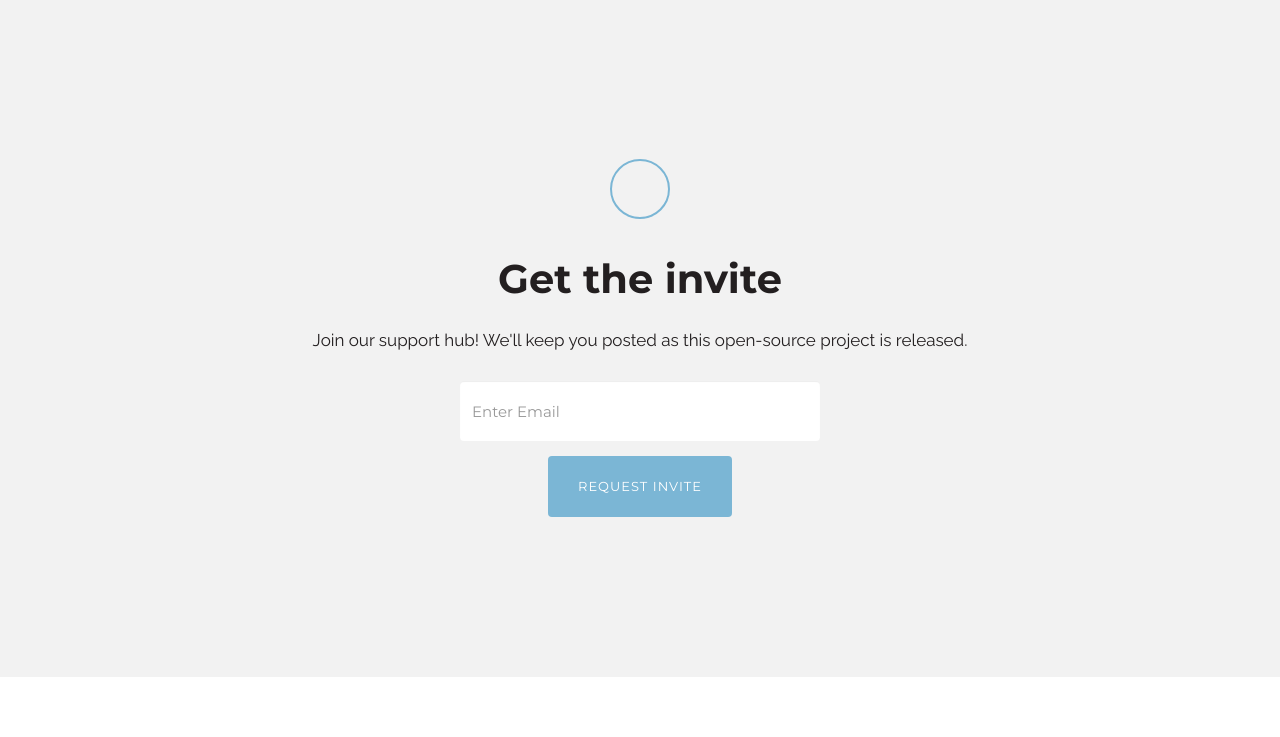
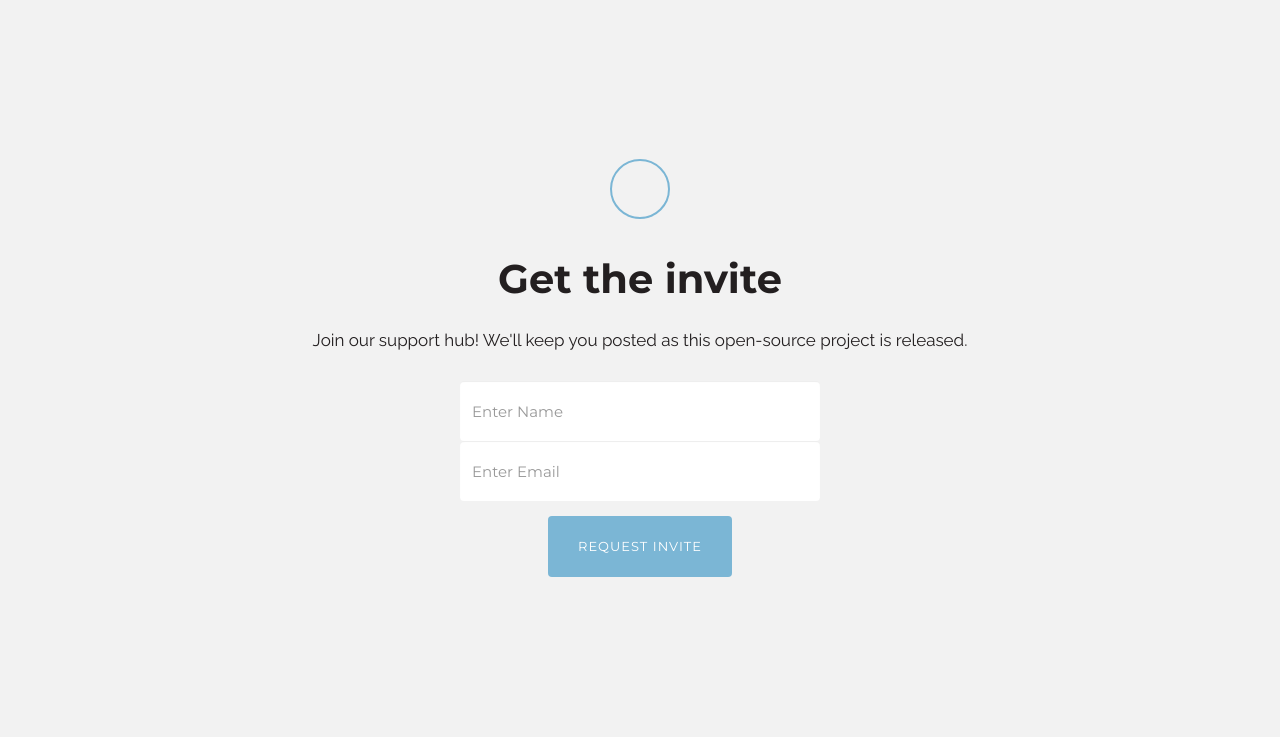
Before and after one commit to seemajune/sochasite, a Node server app: page / in a window 1280 px wide. Shown: the part 801-1538 px from the top of the page. Before the commit the page ends 1478 px from the top, so only its background shows below. Run offline with Node 20, Linux system fonts and the light colour scheme; data that the repository does not hold is empty; some libraries are stand-ins or nearby versions; some web fonts are replaced.

Commit message:
added design and post func to new design

```diff
--- a/public/javascripts/global.js
+++ b/public/javascripts/global.js
@@ -49,15 +49,15 @@ function addUser(e) { // Add User Info
 
   var errorCount = 0; // super basic error handling
 
-    $('#addUser input').each(function(index, val) {
+    $('input').each(function(index, val) {
         if($(this).val() === '') { errorCount++; } // if user didnt put in their name or email, increment errorCount
     });
 
     if(errorCount === 0) { // Check and make sure errorCount's still at zero
 
         var newUser = { // If it is, compile all user info into one object
-            'username': $('#addUser fieldset input#inputUserName').val(),
-            'email': $('#addUser fieldset input#inputUserEmail').val()
+            'username': $('#inputUserName').val(),
+            'email': $('#inputUserEmail').val()
         }
 
         $.ajax({ // Use AJAX to post the object to our adduser service
@@ -71,7 +71,8 @@ function addUser(e) { // Add User Info
               // ADD SUCCESS MODAL HERE
               $('#addUser fieldset input').val(''); // Clear the form inputs
 
-              populateTable();  // Update the table
+              populateTable();  // Update the table if user (seema is logged in)
+              // if not, success modal
             }
             else {
                 alert('Error: ' + response.msg);
--- a/routes/usercollection.js
+++ b/routes/usercollection.js
@@ -14,8 +14,10 @@ router.get('/', function(req, res) {
 /* POST to adduser. */
 router.post('/adduser', function(req, res) {
     var db = req.db;
+    console.log(req.body);
     var collection = db.get('usercollection');
     collection.insert(req.body, function(err, result){
+        console.log("error: " , err)
         res.send(
             (err === null) ? { msg: '' } : { msg: err }
         );
--- a/views/index.html
+++ b/views/index.html
@@ -90,9 +90,10 @@
               <div class="col-sm-8 col-sm-offset-2 col-md-6 col-md-offset-3">
                 <form role="form">
                   <div class="form-group">
-                    <input type="email" class="form-control" id="exampleInputEmail1" placeholder="Enter Email">
+                    <input type="text" class="form-control" id="inputUserName" placeholder="Enter Name">
+                    <input type="text" class="form-control" id="inputUserEmail" placeholder="Enter Email">
                   </div>
-                  <button type="submit" class="btn btn-primary btn-lg">Request Invite</button>
+                  <button id="btnAddUser" type="submit" class="btn btn-primary btn-lg">Request Invite</button>
                 </form>
               </div>
             </div>
```
Also changed, not shown: 3 other files.
